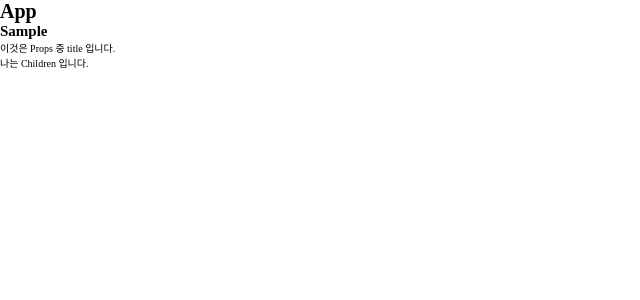
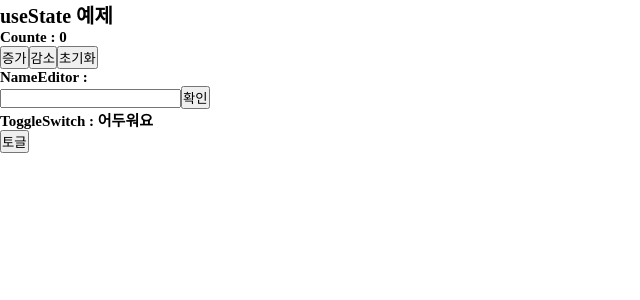
Before and after one commit to sbk283/til_react_cra_ts, a React (Create React App) app: page / in a window 1280 px wide. Shown: the top 300 px of the page, without its empty margins (0-640 px from the left). Built offline with nearby package versions, Linux system fonts and the light colour scheme.

Commit message:
[docs] useState 의 이해

```diff
--- a/src/App.tsx
+++ b/src/App.tsx
@@ -1,41 +1,16 @@
-type DemoProps = {
-  name: string;
-  age: number;
-};
+import Counter from "./components/Counter";
+import NameEditor from "./components/NameEditor";
+import ToggleSwitch from "./components/ToggleSwitch";
 
-const Demo = ({ name, age }: DemoProps): JSX.Element => {
+function App(): JSX.Element {
   return (
     <div>
-      <h2>Demo</h2>
-      <div>이름: {name}</div>
-      <div>나이: {age}</div>
+      <h1>useState 예제</h1>
+      <Counter />
+      <NameEditor />
+      <ToggleSwitch />
     </div>
   );
-};
-
-type SampleProps = {
-  children?: React.ReactNode;
-  title: string;
-};
-const Sample = ({ children, title }: SampleProps): JSX.Element => {
-  return (
-    <div>
-      <h2>Sample</h2>
-      <div>{title}</div>
-      <div>{children}</div>
-    </div>
-  );
-};
-
-const App = (): JSX.Element => {
-  return (
-    <div>
-      <h1>App</h1>
-      <Sample title="이것은 Props 중 title 입니다.">
-        <p>나는 Children 입니다.</p>
-      </Sample>
-    </div>
-  );
-};
+}
 
 export default App;
--- /dev/null
+++ b/src/components/Counter.tsx
@@ -0,0 +1,40 @@
+import { useState } from "react";
+
+// 2번이상 반복되고, 가독성이 떨어집니다.
+// 1. type 으로 정의해 보자.
+type VoidFunction = () => void;
+type JSXElement = () => JSX.Element;
+
+// 2. interface 로 정의해 보자
+interface IVoidFunction {
+  (): void;
+}
+interface IJSXElement {
+  (): JSX.Element;
+}
+
+const Counter: IJSXElement | JSXElement = () => {
+  // ts 자리
+  const [count, setCount] = useState<number>(0);
+
+  const handleAdd: IVoidFunction | VoidFunction = () => {
+    setCount(count + 1);
+  };
+  const handleMinus: IVoidFunction | VoidFunction = () => {
+    setCount(count - 1);
+  };
+  const handleReset: IVoidFunction | VoidFunction = () => {
+    setCount(0);
+  };
+  // tsx 자리
+  return (
+    <div>
+      <h2>Counte : {count} </h2>
+      <button onClick={handleAdd}>증가</button>
+      <button onClick={handleMinus}>감소</button>
+      <button onClick={handleReset}>초기화</button>
+    </div>
+  );
+};
+
+export default Counter;
--- /dev/null
+++ b/src/components/NameEditor.tsx
@@ -0,0 +1,42 @@
+import { ChangeEvent, MouseEvent, useState } from 'react';
+
+// 1. type 으로 함수 리턴형을 생성해보자.
+type JSXElement = () => JSX.Element;
+type ChangeEventInput = (e: ChangeEvent<HTMLInputElement>) => void;
+type ClickEventButton = (e: MouseEvent<HTMLButtonElement>) => void;
+type NameType = string;
+
+// 2. interface 로 정의하기
+interface IJSXElement {
+  (): JSX.Element;
+}
+interface IChangeEventInput {
+  (e: ChangeEvent<HTMLInputElement>): void;
+}
+interface IClickEventButton {
+  (e: MouseEvent<HTMLButtonElement>): void;
+}
+
+const NameEditor: JSXElement | IJSXElement = () => {
+  // ts 자리
+  const [name, setName] = useState<NameType>('');
+  const handleName: ChangeEventInput | IChangeEventInput = (e): void => {
+    setName(e.target.value);
+  };
+  const handleClick: ClickEventButton | IClickEventButton = (): void => {
+    console.log('클릭');
+    setName('');
+  };
+  // tsx 자리
+  return (
+    <div>
+      <h2>NameEditor : {name} </h2>
+      <div>
+        <input type="text" value={name} onChange={e => handleName(e)} />
+        <button onClick={e => handleClick(e)}>확인</button>
+      </div>
+    </div>
+  );
+};
+
+export default NameEditor;
--- /dev/null
+++ b/src/components/ToggleSwitch.tsx
@@ -0,0 +1,31 @@
+import { useState } from 'react';
+
+// 1. type
+type ClickType = () => void;
+type JSXElement = () => JSX.Element;
+// 2. interface
+interface IClickType {
+  (): void;
+}
+interface IJSXElement {
+  (): JSX.Element;
+}
+
+const ToggleSwitch: IJSXElement | JSXElement = () => {
+  // ts 자리
+  const [isOn, setIsOn] = useState<boolean>(false);
+  const handleClick: ClickType | IClickType = () => {
+    setIsOn(!isOn);
+  };
+  // tsx 자리
+  return (
+    <div>
+      <h2>ToggleSwitch : {isOn ? '밝아요' : '어두워요'}</h2>
+      <div>
+        <button onClick={handleClick}>토글</button>
+      </div>
+    </div>
+  );
+};
+
+export default ToggleSwitch;
--- a/src/index.css
+++ b/src/index.css
@@ -4,13 +4,13 @@
   box-sizing: border-box;
   outline-style: none;
 }
-ul li {
+ul,
+li {
   list-style: none;
 }
-
 a {
   text-decoration: none;
-  color: black;
+  color: #000;
 }
 html {
   font-size: 16px;
```
Also changed, not shown: src/components/User.tsx (added, +28 -0 lines), src/index.tsx (+3 -4 lines), .eslintrc.json, 2 other files (tests, documents, lock files or other folders).
